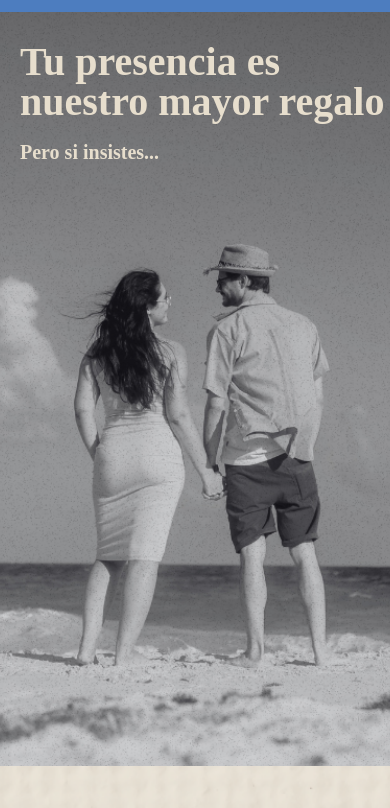
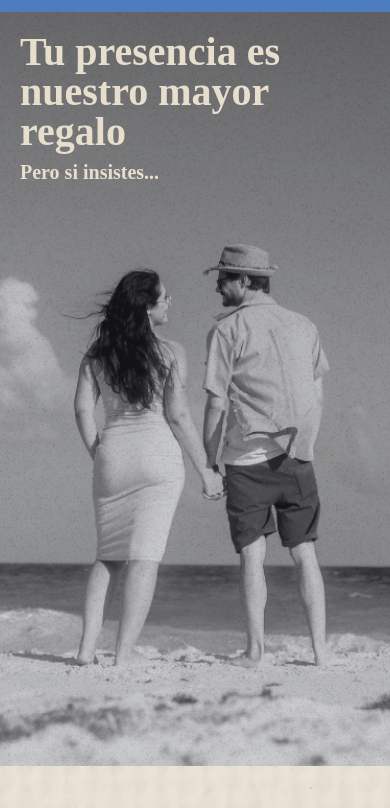
Before and after one commit to mm-wed/mm-wedding.github.io, a plain HTML site: page esp/regalos.html in a window 390 px wide. Shown: the part 36-844 px from the top of the page. Drawn offline with Linux system fonts and the light colour scheme; a web font is replaced by a local one.

Commit message:
Update pages.css

```diff
--- a/styles/pages.css
+++ b/styles/pages.css
@@ -596,9 +596,12 @@ footer > p > a {
     line-height: 1;
   }
 
-  .travel-title,
+  .travel-title {
+    width: 95%;
+  }
+
   .registry-title {
-    width: 95%;
+    width: 80%;
   }
 
   .travel-title {
@@ -611,6 +614,7 @@ footer > p > a {
 
   .registry-title {
     top: 5%;
+    margin: 1rem 2rem 2rem 2rem;
   }
 
   /* Travel */
```
